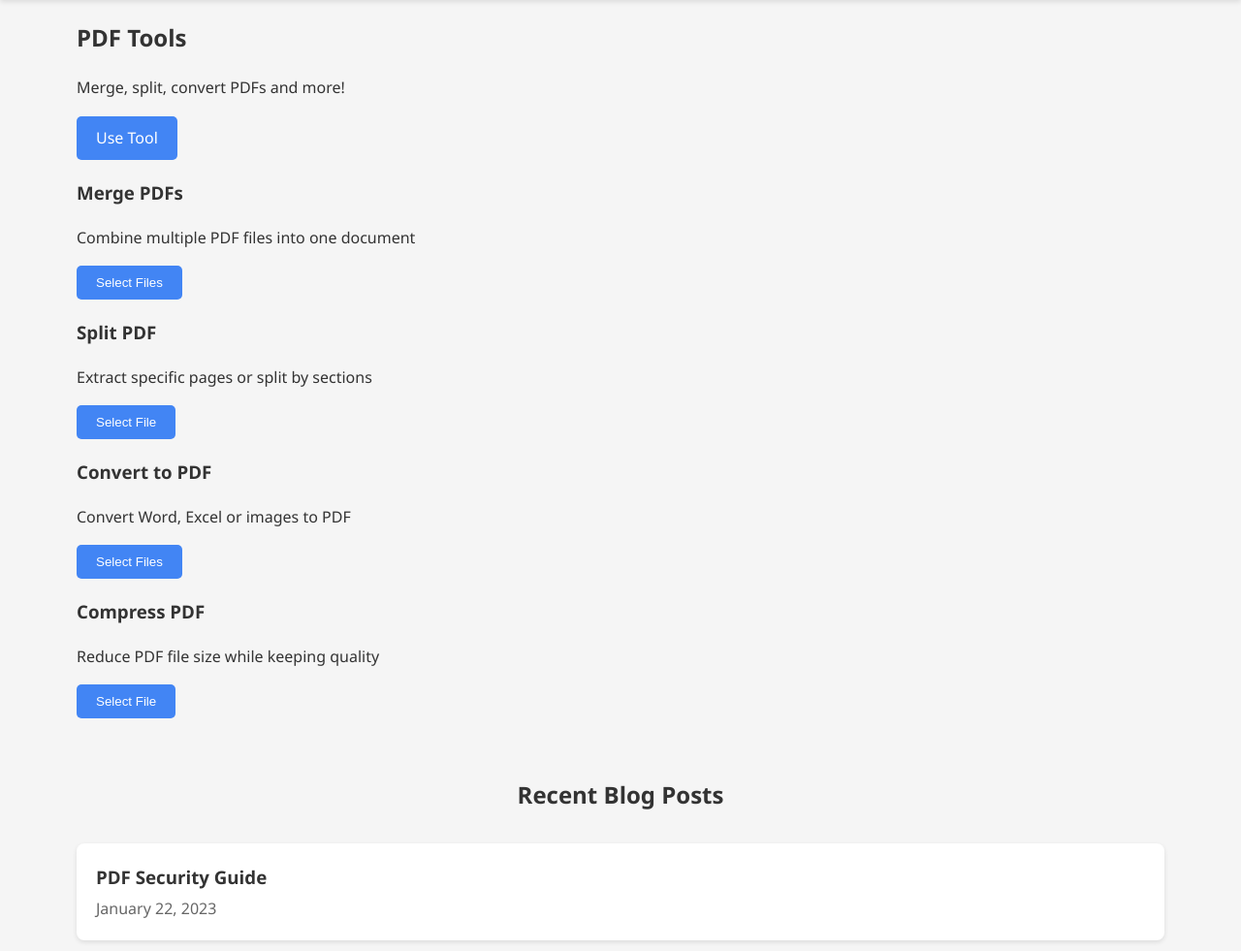
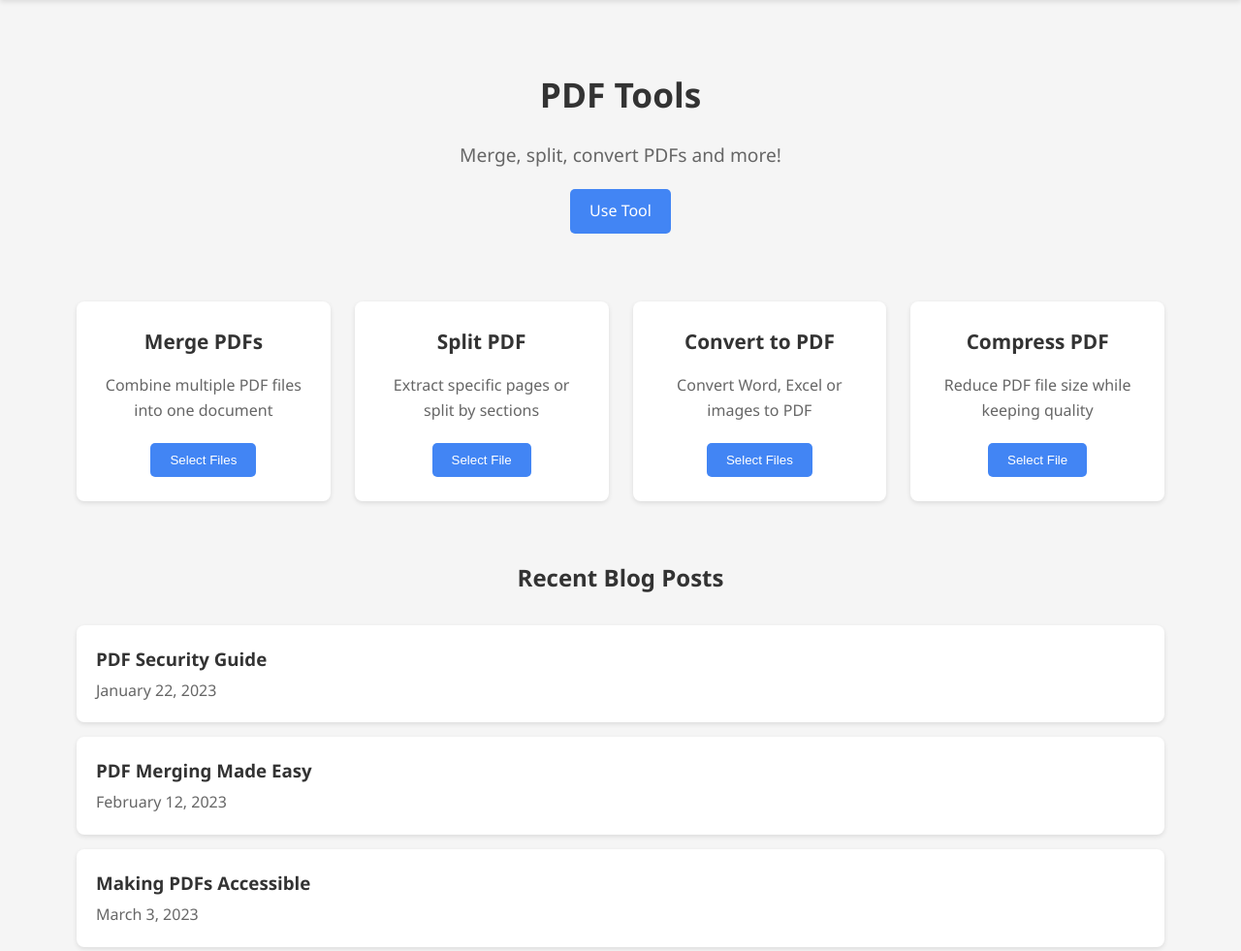
Before and after one commit to hustlepn/AllTools.Hub, a Flask app: page /tools/pdf_tools in a window 1280 px wide. Shown: the part 76-1057 px from the top of the page at 97% size. Run offline with Flask 3, Linux system fonts and the light colour scheme.

Commit message:
Update style.css

```diff
--- a/static/css/style.css
+++ b/static/css/style.css
@@ -1,5 +1,5 @@
-/* Complete style.css for AllToolsHub */
-/* ================================ */
+/* COMPLETE style.css - UPDATED */
+/* =========================== */
 
 /* Base Styles */
 :root {
@@ -31,7 +31,7 @@ body {
   padding: 0 15px;
 }
 
-/* Header Styles */
+/* Header */
 header {
   background-color: var(--white);
   box-shadow: var(--shadow);
@@ -83,7 +83,6 @@ header nav a:hover {
 .hero h2 {
   font-size: 2.2rem;
   margin-bottom: 10px;
-    color: var(--text-color);
 }
 
 .hero p {
@@ -106,7 +105,7 @@ header nav a:hover {
   border-radius: 8px;
   padding: 25px;
   box-shadow: var(--shadow);
-    transition: transform 0.3s ease;
+  transition: transform 0.3s;
   text-align: center;
 }
 
@@ -146,7 +145,7 @@ header nav a:hover {
   background-color: #3367d6;
 }
 
-/* Recent Blogs on Homepage */
+/* Recent Blogs (Homepage) */
 .recent-blogs {
   margin: 60px 0;
 }
@@ -187,7 +186,7 @@ header nav a:hover {
   font-weight: 500;
 }
 
-/* Blog Page Styles */
+/* Blog Page */
 .blog-list {
   margin: 40px 0;
 }
@@ -232,7 +231,54 @@ header nav a:hover {
   margin: 0;
 }
 
-/* Footer Styles */
+/* PDF Tools Page */
+.tool-header {
+  text-align: center;
+  padding: 40px 0 30px;
+}
+
+.tool-header h1 {
+  font-size: 2.2rem;
+  margin-bottom: 10px;
+}
+
+.tool-header p {
+  font-size: 1.2rem;
+  color: #666;
+  margin-bottom: 20px;
+}
+
+.tool-options {
+  display: grid;
+  grid-template-columns: repeat(auto-fill, minmax(250px, 1fr));
+  gap: 25px;
+  margin: 40px 0;
+}
+
+.option-card {
+  background: var(--white);
+  border-radius: 8px;
+  padding: 25px;
+  box-shadow: var(--shadow);
+  transition: transform 0.3s;
+  text-align: center;
+}
+
+.option-card:hover {
+  transform: translateY(-5px);
+}
+
+.option-card h3 {
+  margin: 0 0 10px 0;
+  font-size: 1.3rem;
+}
+
+.option-card p {
+  color: #666;
+  margin-bottom: 20px;
+}
+
+/* Footer */
 footer {
   background-color: var(--white);
   padding: 30px 0;
@@ -264,14 +310,14 @@ footer p {
   color: #666;
 }
 
-/* Responsive Design */
+/* Responsive */
 @media (max-width: 768px) {
   header .container {
     flex-direction: column;
     gap: 15px;
   }
 
-    .tools-grid {
+  .tools-grid, .tool-options {
     grid-template-columns: 1fr;
   }
 
@@ -289,7 +335,7 @@ footer p {
     width: 95%;
   }
 
-    .tool-card, .blog-card, .blog-post {
+  .tool-card, .blog-card, .blog-post, .option-card {
     padding: 20px;
   }
 }
```
Lines whose indentation alone changed are shown as unchanged.
